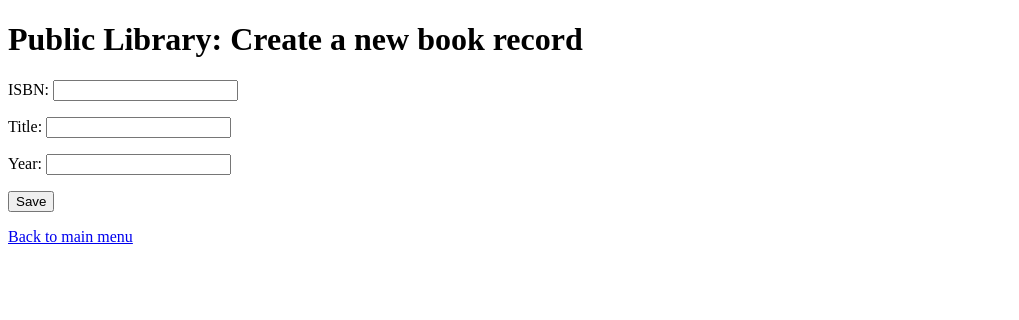
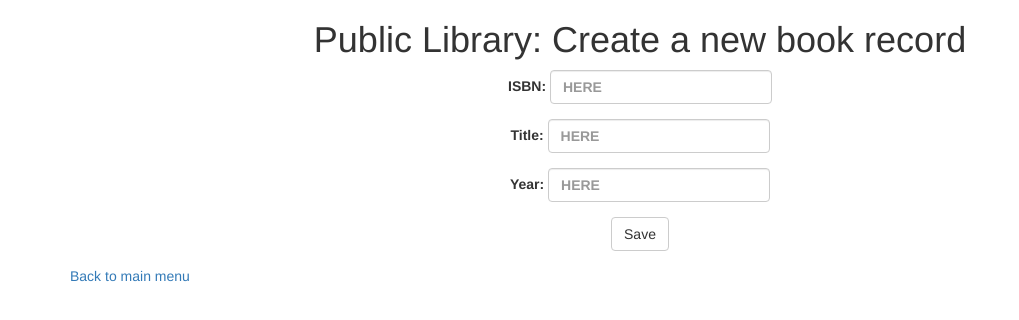
Before and after one commit to kellimargaret/Public-Library, a plain HTML site: page createBook.html in a window 1280 px wide. Shown: the whole page, without its empty margins (0-1019 px from the left). Drawn offline with nearby package versions, Linux system fonts and the light colour scheme.

Commit message:
Add bootstrap to remaining html.

```diff
--- a/createBook.html
+++ b/createBook.html
@@ -3,6 +3,8 @@
   <head>
     <meta charset="utf-8">
     <title>Minimal JS Front-End App</title>
+    <link href="https://maxcdn.bootstrapcdn.com/bootstrap/3.3.5/css/bootstrap.min.css" rel="stylesheet" type="text/css">
+    <link rel="stylesheet" href="css/styles.css" type="text/css" rel="stylesheet">
     <script src="src/ctrl/initialize.js"></script>
     <script src="src/model/Book.js"></script>
     <script src="src/view/createBook.js"></script>
@@ -11,15 +13,21 @@
     </script>
   </head>
   <body>
-    <h1>Public Library: Create a new book record</h1>
-    <form id="Book">
-      <p><label>ISBN: <input name="isbn" /></label></p>
-      <p><label>Title: <input name="title" /></label></p>
-      <p><label>Year: <input name="year" /></label></p>
-      <p><button type="button" name="commit">Save</button></p>
-    </form>
-    <nav>
-      <a href="index.html">Back to main menu</a>
-    </nav>
+    <div class="container">
+      <h1 class="text-center">Public Library: Create a new book record</h1>
+      <form id="Book">
+        <div class="form-group form-inline">
+          <div class="text-center">
+            <p><label>ISBN: <input class="form-control" placeholder="HERE" name="isbn" /></label></p>
+            <p><label>Title: <input class="form-control" placeholder="HERE" name="title" /></label></p>
+            <p><label>Year: <input class="form-control" placeholder="HERE" name="year" /></label></p>
+            <p><button type="button" name="commit" class="btn btn-default">Save</button></p>
+          </div>
+        </div>
+      </form>
+      <nav>
+        <a href="index.html">Back to main menu</a>
+      </nav>
+    </div>
   </body>
 </html>
```
Also changed, not shown: deleteBook.html (+2 -0 lines), listBooks.html (+2 -0 lines), updateBook.html (+2 -0 lines).
